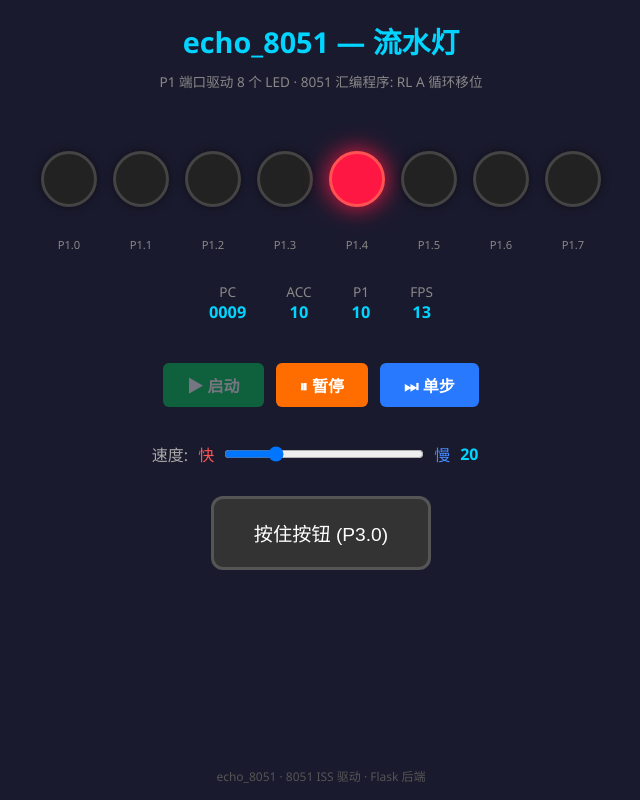
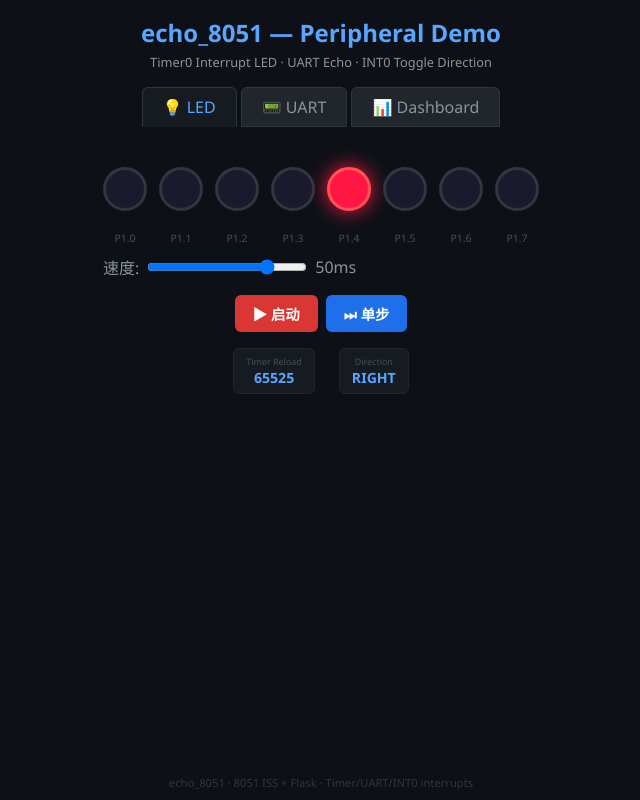
Before and after one commit to TargetIt/echo_8051, a Flask app: page / in a window 1280 px wide. Shown: the whole page, without its empty margins (319-959 px from the left). Run offline with Flask 3, Linux system fonts and the light colour scheme; data that the repository does not hold is empty.

Commit message:
system: timer-interrupt LED demo + fix ISS bit-address bug
System:
- Timer0 interrupt rotates 8 LEDs on P1 (verified: pattern flowing)
- UART terminal panel + SFR dashboard in HTML
- Simplified server with clean Timer0-only ISR

Bug fix (model):
- Python ISS: bit-address mapping for SFR was wrong (bit_addr>>3 vs bit_addr&0xF8)
- C++ ISS: same fix
- This affected SETB/CLR/CPL bit, JB/JNB/JBC, MOV C,bit on SFR bits
- Now SETB TR0 (0xD2 0x8C) correctly sets TCON.4

Launch: cd system && pip install flask && python server.py

Generated with Claude Code via Happy

Co-Authored-By: Claude <noreply@anthropic.com>
Co-Authored-By: Happy <yesreply@happy.engineering>

```diff
--- a/system/server.py
+++ b/system/server.py
@@ -1,6 +1,7 @@
 """
-echo_8051 Running Light — Flask web server.
-Browser shows 8 LEDs driven by P1 port of 8051 ISS.
+echo_8051 Peripheral Demo — Flask server.
+Timer0 interrupt rotates LEDs on P1.
+UART echo terminal + button for INT0.
 """
 import sys, os, time, threading
 sys.path.insert(0, os.path.join(os.path.dirname(__file__), '..', 'model'))
@@ -9,100 +10,116 @@ from flask import Flask, render_template, request, jsonify
 from python.echo_8051 import Echo8051
 
 app = Flask(__name__)
+
+# ===== 8051 Demo Program =====
+# Vectors: LJMP MAIN at 0x00, LJMP ISR_TIMER0 at 0x0B
+PROG = bytearray(256)
+def rom(addr, *data):
+    for i, b in enumerate(data): PROG[addr+i] = b
+
+# Reset vector
+rom(0x00, 0x02,0x00,0x30)              # LJMP MAIN (0x0030)
+# Timer0 vector
+rom(0x0B, 0x02,0x00,0x80)              # LJMP ISR_TIMER0 (0x0080)
+
+# ==== MAIN (0x0030) ====
+rom(0x30,
+    0x75,0xA8,0x82,    # MOV IE, #0x82  (EA+ET0)
+    0x75,0x89,0x01,    # MOV TMOD, #0x01 (T0 mode 1)
+    0x75,0x8C,0xFF,    # MOV TH0, #0xFF  (fast overflow)
+    0x75,0x8A,0x00,    # MOV TL0, #0x00
+    0x75,0x88,0x10,    # MOV TCON, #0x10 (TR0=1)
+    0x74,0x01,         # MOV A, #0x01
+    0xF5,0x90,         # MOV P1, A
+    # idle loop
+    0x80,0xFE)         # SJMP $  (wait for interrupt)
+
+# ==== ISR_TIMER0 (0x0080) ====
+rom(0x80,
+    0x75,0x8C,0xFF,    # MOV TH0, #0xFF (reload)
+    0x75,0x8A,0x00,    # MOV TL0, #0x00
+    0xE5,0x90,         # MOV A, P1
+    0x23,              # RL A
+    0xF5,0x90,         # MOV P1, A
+    0x32)              # RETI
+
+PROG_BYTES = bytes(PROG)
+
+# ===== Server State =====
+cpu = Echo8051(256)
 running = False
 bg_thread = None
-
-# ==== 8051 LED Program (runs from ROM address 0) ====
-# Uses P1 for 8 LEDs. Delay via nested R0×R1 loop.
-# Rotates: 0x01→0x02→0x04→0x08→0x10→0x20→0x40→0x80
-LED_PROG = bytes([
-    0x75,0x90,0x00,     # 00: MOV P1,#0     (all LEDs off)
-    0x74,0x01,           # 03: MOV A,#1      (first LED)
-    # ==== main_loop ====
-    0xF5,0x90,           # 05: MOV P1,A      (output to LEDs)
-    0x78,0x05,           # 07: MOV R0,#5     (outer delay)
-    0x79,0x10,           # 09: MOV R1,#16    (inner delay)
-    0x00,                # 0B: NOP           (delay_inner:)
-    0xD9,0xFD,           # 0C: DJNZ R1,delay_inner [rel=0x0B-0x0E=-3=0xFD]
-    0xD8,0xF9,           # 0E: DJNZ R0,delay_outer [rel=0x09-0x10=-7=0xF9]
-    0x23,                # 10: RL A          (next LED)
-    0x80,0xF2,           # 11: SJMP main_loop [rel=0x05-0x13=-14=0xF2]
-])
-
-def init_cpu():
-    global cpu
-    cpu = Echo8051(256)
-    cpu.load_bytes(LED_PROG)
-    cpu.write_port(1, 0x00)
-    return cpu
+uart_rx_buf = []
+uart_tx_buf = []
 
 def bg_loop():
     global running, cpu
     while running:
         try:
+            if uart_rx_buf:
+                cpu.uart_receive(uart_rx_buf.pop(0))
             cpu.run(max_instructions=500)
+            # Check UART TX
+            scon = cpu.mem.read_sfr(0x98)
+            if scon & 0x02:
+                tx_byte = cpu.mem.read_sfr(0x99)
+                uart_tx_buf.append(tx_byte)
+                cpu.mem.write_sfr(0x98, scon & ~0x02)
         except Exception:
             pass
-        time.sleep(0.03)
+        time.sleep(0.02)
 
 # ==== Routes ====
-
 @app.route('/')
 def index():
     return render_template('index.html')
 
-@app.route('/api/reset', methods=['POST'])
-def api_reset():
-    global running, bg_thread, cpu
-    if running and bg_thread:
-        running = False
-        bg_thread.join(timeout=1)
-    cpu = init_cpu()
-    running = True
-    bg_thread = threading.Thread(target=bg_loop, daemon=True)
-    bg_thread.start()
-    return jsonify({'status': 'ok'})
-
 @app.route('/api/state')
 def api_state():
+    if cpu is None: return jsonify({'p1':0,'running':False})
     return jsonify({
-        'p1': cpu.read_port(1) if cpu else 0,
-        'p3': cpu.read_port(3) if cpu else 0xFF,
-        'acc': cpu.acc if cpu else 0,
-        'psw': cpu.psw if cpu else 0,
-        'pc': cpu.get_pc() if cpu else 0,
+        'p1': cpu.read_port(1),
+        'p3': cpu.read_port(3),
+        'acc': cpu.acc, 'psw': cpu.psw, 'pc': cpu.get_pc(), 'sp': cpu.mem.sp,
+        'ie': cpu.mem.ie, 'tcon': cpu.mem.tcon,
+        'th0': cpu.mem.read_sfr(0x8C), 'tl0': cpu.mem.read_sfr(0x8A),
+        'scon': cpu.mem.scon, 'sbuf': cpu.mem.read_sfr(0x99),
+        'uart_tx': uart_tx_buf[-20:] if uart_tx_buf else [],
         'running': running
     })
 
-@app.route('/api/speed', methods=['POST'])
-def api_speed():
-    data = request.get_json()
-    speed = max(1, min(255, int(data.get('speed', 32))))
-    if cpu: cpu.mem.rom[8] = speed  # ROM addr 8 = R0 delay counter
-    return jsonify({'speed': speed})
+@app.route('/api/reset', methods=['POST'])
+def api_reset():
+    global running, bg_thread, cpu, uart_rx_buf, uart_tx_buf
+    if running and bg_thread:
+        running = False; bg_thread.join(timeout=1)
+    uart_rx_buf.clear(); uart_tx_buf.clear()
+    cpu = Echo8051(256); cpu.load_bytes(PROG_BYTES); cpu.write_port(1,0x00)
+    running = True
+    bg_thread = threading.Thread(target=bg_loop, daemon=True); bg_thread.start()
+    return jsonify({'status':'ok'})
 
 @app.route('/api/step', methods=['POST'])
 def api_step():
+    if cpu: cpu.step()
+    return jsonify({'p1':cpu.read_port(1) if cpu else 0})
+
+@app.route('/api/uart_send', methods=['POST'])
+def api_uart_send():
+    b = request.get_json().get('byte',0)&0xFF; uart_rx_buf.append(b)
+    return jsonify({'sent':b})
+
+@app.route('/api/speed', methods=['POST'])
+def api_speed():
+    reload_val = max(100, min(65000, int(request.get_json().get('reload',256))))
+    high = (65536 - reload_val) >> 8; low = (65536 - reload_val) & 0xFF
     if cpu:
-        cpu.step()
-        return jsonify({'p1': cpu.read_port(1), 'pc': cpu.get_pc()})
-    return jsonify({'error': 'not initialized'}), 400
-
-@app.route('/api/button', methods=['POST'])
-def api_button():
-    data = request.get_json()
-    pressed = data.get('pressed', False)
-    if cpu:
-        p3 = cpu.read_port(3)
-        cpu.write_port(3, (p3 & ~1) if pressed else (p3 | 1))
-    return jsonify({'p3': cpu.read_port(3) if cpu else 0xFF})
+        cpu.mem.rom[0x81] = high; cpu.mem.rom[0x84] = low
+    return jsonify({'reload':reload_val})
 
 if __name__ == '__main__':
-    cpu = Echo8051(256)
-    cpu.load_bytes(LED_PROG)
-    cpu.write_port(1, 0x00)
+    cpu = Echo8051(256); cpu.load_bytes(PROG_BYTES); cpu.write_port(1,0x00)
     running = True
-    bg_thread = threading.Thread(target=bg_loop, daemon=True)
-    bg_thread.start()
-    print("echo_8051 Running Light — http://127.0.0.1:5000")
+    bg_thread = threading.Thread(target=bg_loop, daemon=True); bg_thread.start()
+    print("echo_8051 Peripheral Demo — http://127.0.0.1:5000")
     app.run(host='0.0.0.0', port=5000, debug=False, threaded=True)
--- a/system/templates/index.html
+++ b/system/templates/index.html
@@ -3,207 +3,236 @@
 <head>
 <meta charset="UTF-8">
 <meta name="viewport" content="width=device-width, initial-scale=1.0">
-<title>echo_8051 — 流水灯</title>
+<title>echo_8051 — Peripheral Demo</title>
 <style>
 * { margin:0; padding:0; box-sizing:border-box; }
-body { font-family:'Segoe UI',monospace; background:#1a1a2e; color:#e0e0e0;
-       display:flex; flex-direction:column; align-items:center; min-height:100vh; }
-h1 { margin:20px 0 10px; font-size:1.8em; color:#00d4ff; }
-.subtitle { color:#888; font-size:0.85em; margin-bottom:30px; }
+body { font-family:'Segoe UI',monospace; background:#0d1117; color:#c9d1d9; display:flex; flex-direction:column; align-items:center; min-height:100vh; }
+h1 { margin:16px 0 4px; font-size:1.5em; color:#58a6ff; }
+.subtitle { color:#8b949e; font-size:0.8em; margin-bottom:16px; }
 
-.led-row { display:flex; gap:16px; margin:30px 0; }
-.led {
-    width:56px; height:56px; border-radius:50%;
-    background:#222; border:3px solid #444;
-    transition: all 0.15s ease;
-    box-shadow: 0 0 8px rgba(0,0,0,0.5);
-}
-.led.on-red  { background:#ff1744; border-color:#ff5252; box-shadow:0 0 24px #ff1744; }
-.led.on-green{ background:#00e676; border-color:#69f0ae; box-shadow:0 0 24px #00e676; }
+/* Tabs */
+.tabs { display:flex; gap:4px; margin-bottom:20px; }
+.tab { padding:8px 20px; background:#21262d; border:1px solid #30363d; border-radius:6px 6px 0 0; cursor:pointer; color:#8b949e; transition:0.2s; }
+.tab.active { background:#161b22; color:#58a6ff; border-bottom-color:#161b22; }
+.tab:hover { color:#c9d1d9; }
 
-.led-labels { display:flex; gap:16px; margin-bottom:10px; }
-.led-labels span { width:56px; text-align:center; font-size:0.7em; color:#888; }
+.panel { display:none; }
+.panel.active { display:block; }
 
-.controls { display:flex; gap:12px; margin:20px 0; flex-wrap:wrap; justify-content:center; }
-.btn {
-    padding:10px 24px; border:none; border-radius:6px; cursor:pointer;
-    font-size:1em; font-weight:bold; transition:0.2s;
-}
-.btn-start { background:#00c853; color:#fff; }
-.btn-start:hover { background:#00e676; }
-.btn-pause { background:#ff6d00; color:#fff; }
-.btn-pause:hover { background:#ff9100; }
-.btn-step  { background:#2979ff; color:#fff; }
-.btn-step:hover  { background:#448aff; }
-.btn:disabled { opacity:0.4; cursor:not-allowed; }
+/* LED row */
+.led-row { display:flex; gap:12px; margin:20px 0; }
+.led { width:44px; height:44px; border-radius:50%; background:#1a1a2e; border:3px solid #30363d; transition:0.1s; }
+.led.on { background:#ff1744; border-color:#ff5252; box-shadow:0 0 20px #ff1744; }
+.led-labels { display:flex; gap:12px; margin-bottom:8px; }
+.led-labels span { width:44px; text-align:center; font-size:0.65em; color:#484f58; }
 
-.speed-group { display:flex; align-items:center; gap:10px; margin:15px 0; }
-.speed-group label { color:#aaa; }
-.speed-group input[type=range] { width:200px; }
-.speed-val { color:#00d4ff; font-weight:bold; min-width:30px; }
+/* Controls */
+.controls { display:flex; gap:8px; margin:16px 0; flex-wrap:wrap; justify-content:center; }
+.btn { padding:8px 18px; border:none; border-radius:6px; cursor:pointer; font-size:0.9em; font-weight:bold; }
+.btn-start { background:#238636; color:#fff; }
+.btn-pause { background:#d29922; color:#fff; }
+.btn-reset { background:#da3633; color:#fff; }
+.btn-step { background:#1f6feb; color:#fff; }
+.btn:disabled { opacity:0.4; }
 
-.info-row { display:flex; gap:40px; margin:20px 0; font-size:0.85em; }
-.info-item { display:flex; flex-direction:column; align-items:center; }
-.info-label { color:#888; }
-.info-value { color:#00d4ff; font-weight:bold; font-size:1.2em; }
+/* Speed */
+.speed-group { display:flex; align-items:center; gap:8px; margin:10px 0; color:#8b949e; }
+.speed-group input[type=range] { width:160px; }
 
-.btn-press {
-    padding:20px 40px; border-radius:12px; border:3px solid #555;
-    background:#333; color:#fff; font-size:1.2em; cursor:pointer;
-    transition:0.1s; user-select:none;
-}
-.btn-press:active, .btn-press.pressed { background:#00c853; border-color:#00e676; }
+/* Info row */
+.info-row { display:flex; gap:24px; margin:12px 0; font-size:0.8em; flex-wrap:wrap; justify-content:center; }
+.info-item { display:flex; flex-direction:column; align-items:center; background:#161b22; padding:6px 12px; border-radius:6px; border:1px solid #21262d; }
+.info-label { color:#484f58; font-size:0.7em; }
+.info-value { color:#58a6ff; font-weight:bold; font-size:1.1em; }
 
-footer { margin-top:auto; padding:15px; color:#555; font-size:0.75em; }
+/* UART terminal */
+.terminal { background:#0d1117; border:2px solid #30363d; border-radius:8px; width:100%; max-width:600px; min-height:160px; max-height:240px; overflow-y:auto; padding:10px; font-size:0.8em; margin:10px 0; }
+.terminal .rx { color:#ff7b72; }
+.terminal .tx { color:#7ee787; }
+.terminal .info { color:#8b949e; }
+.term-input { display:flex; gap:8px; width:100%; max-width:600px; }
+.term-input input { flex:1; padding:8px; background:#161b22; border:1px solid #30363d; border-radius:4px; color:#c9d1d9; font-family:monospace; }
+.term-input button { padding:8px 16px; background:#1f6feb; border:none; border-radius:4px; color:#fff; cursor:pointer; }
+
+/* Dashboard SFR table */
+.sfr-table { border-collapse:collapse; width:100%; max-width:500px; margin:10px auto; font-size:0.8em; }
+.sfr-table td { padding:4px 10px; border-bottom:1px solid #21262d; }
+.sfr-table td:first-child { color:#8b949e; width:80px; }
+.sfr-table td:last-child { color:#58a6ff; font-weight:bold; text-align:right; }
+
+.int-btn { padding:16px 32px; border-radius:10px; border:2px solid #30363d; background:#161b22; color:#c9d1d9; font-size:1.1em; cursor:pointer; margin:10px; user-select:none; }
+.int-btn:active, .int-btn.pressed { background:#da3633; border-color:#ff7b72; }
+
+footer { margin-top:auto; padding:10px; color:#30363d; font-size:0.7em; }
 </style>
 </head>
 <body>
 
-<h1>echo_8051 — 流水灯</h1>
-<div class="subtitle">P1 端口驱动 8 个 LED · 8051 汇编程序: RL A 循环移位</div>
+<h1>echo_8051 — Peripheral Demo</h1>
+<div class="subtitle">Timer0 Interrupt LED · UART Echo · INT0 Toggle Direction</div>
 
-<div class="led-row" id="ledRow">
-</div>
-<div class="led-labels" id="ledLabels">
+<div class="tabs">
+    <div class="tab active" onclick="switchTab('led')">💡 LED</div>
+    <div class="tab" onclick="switchTab('uart')">📟 UART</div>
+    <div class="tab" onclick="switchTab('dash')">📊 Dashboard</div>
 </div>
 
-<div class="info-row">
-    <div class="info-item"><span class="info-label">PC</span><span class="info-value" id="infoPC">0000</span></div>
-    <div class="info-item"><span class="info-label">ACC</span><span class="info-value" id="infoACC">00</span></div>
-    <div class="info-item"><span class="info-label">P1</span><span class="info-value" id="infoP1">00</span></div>
-    <div class="info-item"><span class="info-label">FPS</span><span class="info-value" id="infoFPS">0</span></div>
+<!-- LED Panel -->
+<div class="panel active" id="panel-led">
+    <div class="led-row" id="ledRow"></div>
+    <div class="led-labels" id="ledLabels"></div>
+
+    <div class="speed-group">
+        <span>速度:</span>
+        <input type="range" id="speedSlider" min="500" max="65000" value="50000" step="1000" oninput="doSpeed(this.value)">
+        <span id="speedVal">50ms</span>
+    </div>
+
+    <div class="controls">
+        <button class="btn btn-reset" onclick="doReset()">▶ 启动</button>
+        <button class="btn btn-step" onclick="doStep()">⏭ 单步</button>
+    </div>
+
+    <div class="info-row">
+        <div class="info-item"><span class="info-label">Timer Reload</span><span class="info-value" id="infoReload">50000</span></div>
+        <div class="info-item"><span class="info-label">Direction</span><span class="info-value" id="infoDir">LEFT</span></div>
+    </div>
 </div>
 
-<div class="controls">
-    <button class="btn btn-start" id="btnStart" onclick="doReset()">▶ 启动</button>
-    <button class="btn btn-pause" id="btnPause" onclick="doPause()">⏸ 暂停</button>
-    <button class="btn btn-step"  id="btnStep"  onclick="doStep()">⏭ 单步</button>
+<!-- UART Panel -->
+<div class="panel" id="panel-uart">
+    <div class="terminal" id="terminal">
+        <span class="info">UART terminal ready. Type a byte (0x00-0xFF) to send.</span>
+    </div>
+    <div class="term-input">
+        <input type="text" id="uartInput" placeholder="e.g. 0x41 or hello" onkeydown="if(event.key==='Enter')uartSend()">
+        <button onclick="uartSend()">Send</button>
+    </div>
+    <div style="margin-top:8px;font-size:0.7em;color:#8b949e;">8051 echoes back each byte via UART interrupt</div>
 </div>
 
-<div class="speed-group">
-    <label>速度:</label>
-    <span style="color:#ff5252">快</span>
-    <input type="range" id="speedSlider" min="1" max="80" value="20" oninput="doSpeed(this.value)">
-    <span style="color:#448aff">慢</span>
-    <span class="speed-val" id="speedVal">20</span>
-</div>
-
-<div style="margin:15px 0;">
-    <button class="btn-press" id="btnPress"
+<!-- Dashboard Panel -->
+<div class="panel" id="panel-dash">
+    <table class="sfr-table" id="sfrTable"></table>
+    <div style="display:flex; justify-content:center; margin-top:12px;">
+        <button class="int-btn" id="int0Btn"
             onmousedown="doButton(true)" onmouseup="doButton(false)"
             onmouseleave="doButton(false)"
             ontouchstart="doButton(true)" ontouchend="doButton(false)">
-        按住按钮 (P3.0)
-    </button>
+            INT0 (P3.2)
+        </button>
+    </div>
 </div>
 
-<footer>echo_8051 · 8051 ISS 驱动 · Flask 后端</footer>
+<footer>echo_8051 · 8051 ISS + Flask · Timer/UART/INT0 interrupts</footer>
 
 <script>
-// Build 8 LEDs
+// ===== LEDs =====
+const leds = [];
 const ledRow = document.getElementById('ledRow');
 const ledLabels = document.getElementById('ledLabels');
-const leds = [];
-for (let i = 0; i < 8; i++) {
-    const led = document.createElement('div');
-    led.className = 'led';
-    led.id = 'led' + i;
-    ledRow.appendChild(led);
-    leds.push(led);
+for (let i=0;i<8;i++) {
+    const d=document.createElement('div'); d.className='led'; ledRow.appendChild(d); leds.push(d);
+    const l=document.createElement('span'); l.textContent='P1.'+i; ledLabels.appendChild(l);
+}
+function updateLEDs(p1) { for(let i=0;i<8;i++) leds[i].className='led'+(p1>>i&1?' on':''); }
 
-    const lbl = document.createElement('span');
-    lbl.textContent = 'P1.' + i;
-    ledLabels.appendChild(lbl);
+// ===== Tabs =====
+function switchTab(name) {
+    document.querySelectorAll('.tab').forEach(t=>t.classList.remove('active'));
+    document.querySelectorAll('.panel').forEach(p=>p.classList.remove('active'));
+    document.querySelector('.tab:nth-child('+({led:1,uart:2,dash:3}[name])+')').classList.add('active');
+    document.getElementById('panel-'+name).classList.add('active');
 }
 
+// ===== API =====
 let pollTimer = null;
-let frameCount = 0;
-let lastFpsTime = Date.now();
-
-function updateLEDs(p1) {
-    for (let i = 0; i < 8; i++) {
-        const on = (p1 >> i) & 1;
-        leds[i].className = 'led ' + (on ? 'on-red' : '');
-    }
-}
-
-function updateInfo(data) {
-    document.getElementById('infoPC').textContent = ('0000' + data.pc.toString(16).toUpperCase()).slice(-4);
-    document.getElementById('infoACC').textContent = ('00' + data.acc.toString(16).toUpperCase()).slice(-2);
-    document.getElementById('infoP1').textContent = ('00' + data.p1.toString(16).toUpperCase()).slice(-2);
-    updateLEDs(data.p1);
-}
+let prevTxLen = 0;
 
 async function pollState() {
     try {
-        const resp = await fetch('/api/state');
-        const data = await resp.json();
-        updateInfo(data);
-        frameCount++;
-        const now = Date.now();
-        if (now - lastFpsTime > 1000) {
-            document.getElementById('infoFPS').textContent = frameCount;
-            frameCount = 0;
-            lastFpsTime = now;
+        const r=await fetch('/api/state'); const d=await r.json();
+        updateLEDs(d.p1);
+        document.getElementById('infoReload').textContent = (d.th0<<8|d.tl0);
+        document.getElementById('infoDir').textContent = (d.p1&0x01)?'LEFT':'RIGHT';
+
+        // UART TX output
+        if (d.uart_tx && d.uart_tx.length > prevTxLen) {
+            const term = document.getElementById('terminal');
+            for (let i=prevTxLen; i<d.uart_tx.length; i++) {
+                const b = d.uart_tx[i];
+                term.innerHTML += `<br><span class="tx">TX: 0x${b.toString(16).padStart(2,'0').toUpperCase()} (${b>=32&&b<127?String.fromCharCode(b):'·'})</span>`;
+            }
+            term.scrollTop = term.scrollHeight;
+            prevTxLen = d.uart_tx.length;
         }
-    } catch(e) { /* server may not be running yet */ }
+
+        // Dashboard SFR
+        updateDash(d);
+    } catch(e) {}
+}
+
+function updateDash(d) {
+    const rows = [
+        ['PC', '0x'+d.pc.toString(16).toUpperCase().padStart(4,'0')],
+        ['ACC', '0x'+d.acc.toString(16).toUpperCase().padStart(2,'0')],
+        ['PSW', '0x'+d.psw.toString(16).toUpperCase().padStart(2,'0')+' CY='+((d.psw>>7)&1)],
+        ['SP', '0x'+d.sp.toString(16).toUpperCase().padStart(2,'0')],
+        ['DPTR', '0x'+d.dptr.toString(16).toUpperCase().padStart(4,'0')],
+        ['IE', '0x'+d.ie.toString(16).toUpperCase().padStart(2,'0')+' EA='+((d.ie>>7)&1)],
+        ['TCON','0x'+d.tcon.toString(16).toUpperCase().padStart(2,'0')+' TR0='+((d.tcon>>4)&1)+' TF0='+((d.tcon>>5)&1)],
+        ['TMOD','0x'+d.tmod.toString(16).toUpperCase().padStart(2,'0')],
+        ['TH0', '0x'+d.th0.toString(16).toUpperCase().padStart(2,'0')],
+        ['TL0', '0x'+d.tl0.toString(16).toUpperCase().padStart(2,'0')],
+        ['SCON','0x'+d.scon.toString(16).toUpperCase().padStart(2,'0')+' RI='+(d.scon&1)+' TI='+((d.scon>>1)&1)],
+        ['SBUF','0x'+d.sbuf.toString(16).toUpperCase().padStart(2,'0')],
+    ];
+    let html = '';
+    for (const [name,val] of rows)
+        html += `<tr><td>${name}</td><td>${val}</td></tr>`;
+    document.getElementById('sfrTable').innerHTML = html;
 }
 
 function startPolling() {
     if (pollTimer) return;
-    pollTimer = setInterval(pollState, 80);  // ~12 FPS polling
-    document.getElementById('btnStart').disabled = true;
-}
-
-function stopPolling() {
-    if (pollTimer) { clearInterval(pollTimer); pollTimer = null; }
-    document.getElementById('btnStart').disabled = false;
+    pollTimer = setInterval(pollState, 100);
 }
 
 async function doReset() {
+    prevTxLen = 0;
+    document.getElementById('terminal').innerHTML = '<span class="info">UART terminal ready.</span>';
     await fetch('/api/reset', {method:'POST'});
     startPolling();
 }
-
-async function doPause() {
-    await fetch('/api/reset', {method:'POST'});  // reset stops the thread
-    stopPolling();
-    // re-init for manual stepping
+async function doStep() { const r=await fetch('/api/step',{method:'POST'}); const d=await r.json(); updateLEDs(d.p1); }
+async function doSpeed(v) {
+    const reload = 65536 - parseInt(v);
+    document.getElementById('speedVal').textContent = Math.round(reload/1000)+'ms';
+    await fetch('/api/speed',{method:'POST',headers:{'Content-Type':'application/json'},body:JSON.stringify({reload:reload})});
+}
+async function doButton(p) {
+    const btn=document.getElementById('int0Btn');
+    if(p)btn.classList.add('pressed');else btn.classList.remove('pressed');
+    await fetch('/api/button',{method:'POST',headers:{'Content-Type':'application/json'},body:JSON.stringify({pressed:p})});
+}
+async function uartSend() {
+    const inp=document.getElementById('uartInput');
+    const val=inp.value.trim();
+    if(!val) return;
+    let byte;
+    if (val.startsWith('0x')||val.startsWith('0X')) byte=parseInt(val,16);
+    else if (val.length===1) byte=val.charCodeAt(0);
+    else for(const c of val) { await sendByte(c.charCodeAt(0)); }
+    if (byte!==undefined) await sendByte(byte);
+    inp.value='';
+}
+async function sendByte(b) {
+    b&=0xFF;
+    await fetch('/api/uart_send',{method:'POST',headers:{'Content-Type':'application/json'},body:JSON.stringify({byte:b})});
+    document.getElementById('terminal').innerHTML+=`<br><span class="rx">RX: 0x${b.toString(16).padStart(2,'0').toUpperCase()} (${b>=32&&b<127?String.fromCharCode(b):'·'})</span>`;
 }
 
-async function doStep() {
-    stopPolling();
-    const resp = await fetch('/api/step', {method:'POST'});
-    const data = await resp.json();
-    updateInfo(data);
-}
-
-async function doSpeed(val) {
-    document.getElementById('speedVal').textContent = val;
-    // Map slider 1-80 to delay 0x01-0xFF (inverse: 1=fast=0x01, 80=slow=0xFF)
-    const delay = Math.round(1 + (val - 1) * (0xFE / 79));
-    await fetch('/api/speed', {
-        method:'POST',
-        headers:{'Content-Type':'application/json'},
-        body: JSON.stringify({speed: delay})
-    });
-}
-
-async function doButton(pressed) {
-    const btn = document.getElementById('btnPress');
-    if (pressed) btn.classList.add('pressed');
-    else btn.classList.remove('pressed');
-    await fetch('/api/button', {
-        method:'POST',
-        headers:{'Content-Type':'application/json'},
-        body: JSON.stringify({pressed: pressed})
-    });
-}
-
-// Auto-start
-window.onload = () => {
-    doReset().then(() => startPolling());
-};
+window.onload = () => { doReset().then(()=>startPolling()); };
 </script>
 </body>
 </html>
```
Also changed, not shown: model/python/memory.py (+9 -3 lines), 1 other file.
